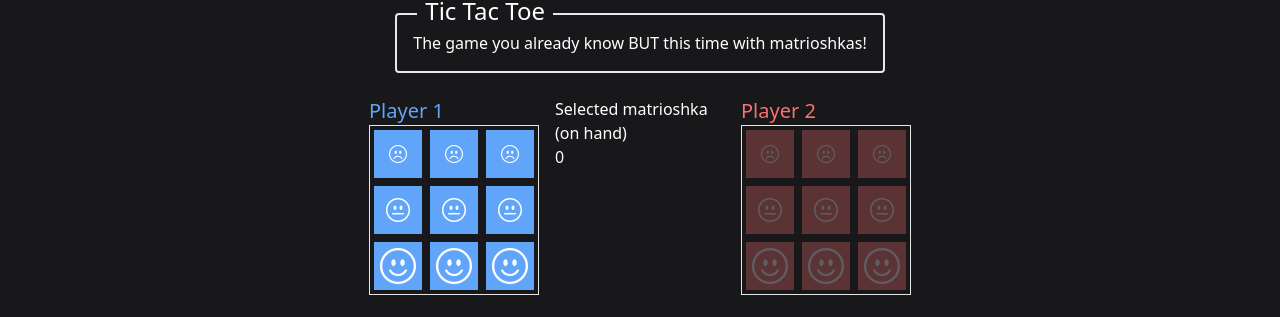
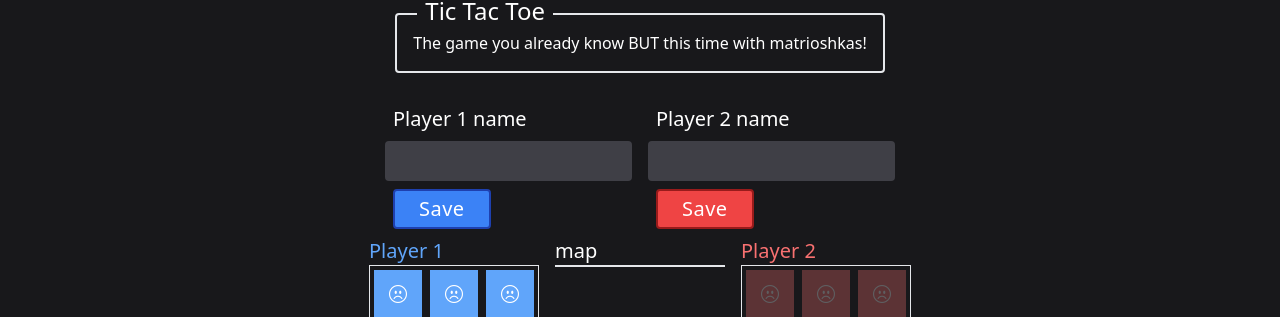
Before and after one commit to alexxwe/duckgames, a SvelteKit app: page /tictactoe in a window 1280 px wide. Shown: the part 108-425 px from the top of the page. Built offline with nearby package versions, Linux system fonts and the light colour scheme.

Commit message:
reorder logic

```diff
--- a/src/interfaces/Matrioshka.d.ts
+++ /dev/null
@@ -1,12 +0,0 @@
-export type MatrioshkaDTO = {
-    id: number
-    value: 1 | 2 | 3
-    position: 0 | 1 | 2 | 3 | 4 | 5 | 6 | 7 | 8 | 9
-}
-
-export type GameDataDTO = {
-    player1: MatrioshkaDTO[]
-    player2: MatrioshkaDTO[]
-    selectToken: (id: number) => void
-    selectedToken: number
-}
--- a/src/routes/tictactoe/+page.svelte
+++ b/src/routes/tictactoe/+page.svelte
@@ -1,55 +1,106 @@
 <script lang="ts">
-    import type { GameDataDTO } from 'src/interfaces/Matrioshka'
-
+    import type { GameDTO } from './types/Game'
     import Box from '$lib/Box.svelte'
+    import Btn from '$lib/Btn.svelte'
     import MatrioshkasList from './matrioshkasList.svelte'
 
-    const game: GameDataDTO = {
-        player1: [],
-        player2: [],
-        selectToken: (id: number) => game.selectedToken = id,
-        selectedToken: 0
+    /**
+     * Declare the game information
+     */
+    const game: GameDTO = {
+        player1: {
+            name: '',
+            tokens: [],
+            isTurn: false,
+        },
+        player2: {
+            name: '',
+            tokens: [],
+            isTurn: false,
+        },
+        selectToken: (id: number) => (game.selectedToken = id),
+        selectedToken: 0,
     }
 
+    // Fill the players array with tokens
     const opts: Array<1 | 2 | 3> = [1, 1, 1, 2, 2, 2, 3, 3, 3]
-
     opts.forEach((value, idx) => {
-        game.player1.push({
+        game.player1.tokens.push({
             id: idx + 1,
             value,
             position: 0,
         })
-        game.player2.push({
+        game.player2.tokens.push({
             id: idx + 10,
             value,
             position: 0,
         })
     })
 
-    const gameStates = {
-        0: 'Player1, move!',
-        1: 'Player2, move!',
-        3: 'Player1 won!',
-        4: 'Player2 won!',
-    }
-
+    // Ask for player names
+    let input1: string
+    let input2: string
 </script>
 
 <div class="flex flex-col items-center justify-center">
     <Box title="Tic Tac Toe">The game you already know BUT this time with matrioshkas!</Box>
-    <br/>
+    <br />
+
+    <section class="grid md:grid-cols-2 gap-4">
+        <div class="flex flex-col">
+            <label class="text-xl m-2" for="player1">Player 1 name</label>
+            <input
+                id="player1"
+                class="bg-zinc-700 p-2 rounded {!game.player1.name ? '' : 'cursor-not-allowed opacity-50'}"
+                bind:value={input1}
+                disabled={game.player1.name !== ''}
+                type="text"
+            />
+
+            {#if !game.player1.name}
+                <span on:click={() => (game.player1.name = input1)}>
+                    <Btn style="info">Save</Btn>
+                </span>
+            {/if}
+        </div>
+        <div class="flex flex-col">
+            <label class="text-xl m-2" for="player2">Player 2 name</label>
+            <input
+                id="player2"
+                class="bg-zinc-700 p-2 rounded {!game.player2.name ? '' : 'cursor-not-allowed opacity-50'}"
+                bind:value={input2}
+                disabled={game.player2.name !== ''}
+                type="text"
+            />
+            {#if !game.player2.name}
+                <span on:click={() => (game.player2.name = input2)}>
+                    <Btn style="danger">Save</Btn>
+                </span>
+            {/if}
+        </div>
+    </section>
+
+    {#if !game.player1.name}
+        <span />
+    {:else if !game.player2.name}
+        <span />
+    {:else}
+        <h1>FINISHED!!!!!!!!!!</h1>
+        {game.player1.name}
+        {game.player2.name}
+    {/if}
 
     <div class="grid grid-cols-3 gap-4">
         <MatrioshkasList {game} blueTeam={true} isTurn={true} />
 
         <div>
-            <h2>Selected matrioshka <br/>(on hand)</h2>
-            <div class="">
-                {game.selectedToken}
+            <h2 class="text-xl">map</h2>
+            <div class="border grid grid-cols-3">
             </div>
         </div>
 
         <MatrioshkasList {game} blueTeam={false} isTurn={false} />
     </div>
+</div>
 
-</div>
+selected matrioshka {game.selectedToken}
--- a/src/routes/tictactoe/matrioshka.svelte
+++ b/src/routes/tictactoe/matrioshka.svelte
@@ -1,7 +1,8 @@
 <script lang="ts">
-    import type { GameDataDTO, MatrioshkaDTO } from 'src/interfaces/Matrioshka'
+    import type { GameDTO } from './types/Game'
+    import type { MatrioshkaDTO } from './types/Matrioshka'
 
-    export let game: GameDataDTO
+    export let game: GameDTO
     export let matrioshka: MatrioshkaDTO
     export let blueTeam: boolean
     export let isAvailable: boolean
@@ -9,7 +10,7 @@
     const bgColor = blueTeam ? 'bg-blue-400' : 'bg-red-400'
     const animation = isAvailable ? '' : 'opacity-30'
 
-    const selected = (token: number): string => token === matrioshka.id ? 'text-red-400' : ''
+    const selected = (token: number): string => (token === matrioshka.id ? 'text-red-400' : '')
 
     const emojis = {
         1: 'bi-emoji-frown text-lg',
@@ -19,7 +20,9 @@
 </script>
 
 <div
-    class="w-12 h-12 {bgColor} m-1 flex items-center justify-center hover:animate-pulse-fast cursor-pointer {animation} {selected(game.selectedToken)}"
+    class="w-12 h-12 {bgColor} m-1 flex items-center justify-center hover:animate-pulse-fast cursor-pointer {animation} {selected(
+        game.selectedToken,
+    )}"
     on:click={() => {
         game.selectToken(matrioshka.id)
         console.log(selected)
--- a/src/routes/tictactoe/matrioshkasList.svelte
+++ b/src/routes/tictactoe/matrioshkasList.svelte
@@ -1,12 +1,12 @@
 <script lang="ts">
-    import type { GameDataDTO, MatrioshkaDTO } from 'src/interfaces/Matrioshka'
+    import type { GameDTO } from './types/Game'
     import Matrioshka from './matrioshka.svelte'
 
-    export let game: GameDataDTO
+    export let game: GameDTO
     export let blueTeam: boolean
     export let isTurn: boolean
 
-    const playerHand = blueTeam ? game.player1 : game.player2
+    const playerHand = blueTeam ? game.player1.tokens : game.player2.tokens
     const titleColor = blueTeam ? 'text-blue-400' : 'text-red-400'
 </script>
 
--- /dev/null
+++ b/src/routes/tictactoe/types/Matrioshka.d.ts
@@ -0,0 +1,5 @@
+export type MatrioshkaDTO = {
+    id: number
+    value: 1 | 2 | 3
+    position: 0 | 1 | 2 | 3 | 4 | 5 | 6 | 7 | 8 | 9
+}
```
Also changed, not shown: src/routes/tictactoe/types/Game.d.ts (added, +14 -0 lines).
